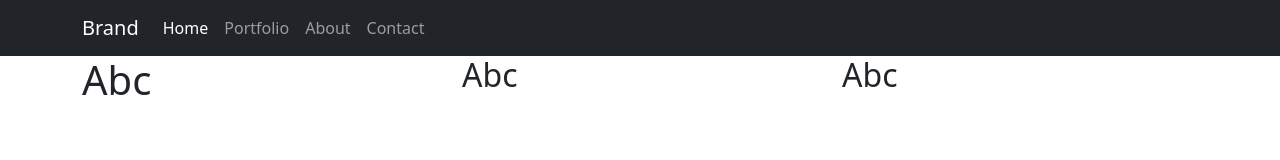
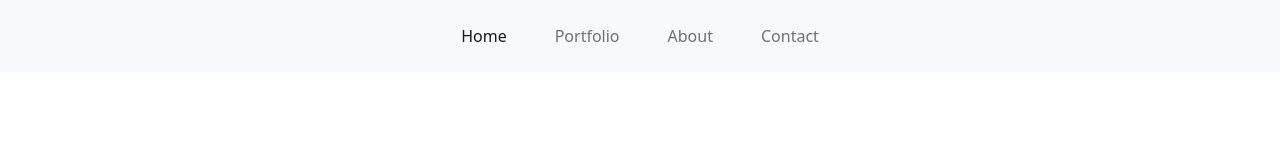
Before and after one commit to mgmediaweb/try-bootstrap, a website: page index.html in a window 1280 px wide. Drawn offline with nearby package versions, Linux system fonts and the light colour scheme.

Commit message:
Create the navbar menu using bootstarp

```diff
--- a/index.html
+++ b/index.html
@@ -1,50 +1,49 @@
 <!DOCTYPE html>
 <html lang="en">
   <head>
-    <meta charset="UTF-8">
-    <meta http-equiv="X-UA-Compatible" content="IE=edge">
-    <meta name="viewport" content="width=device-width, initial-scale=1.0">
+    <meta charset="UTF-8" />
+    <meta http-equiv="X-UA-Compatible" content="IE=edge" />
+    <meta name="viewport" content="width=device-width, initial-scale=1.0" />
     <title>Try Bootstrap</title>
-    <link href="https://cdn.jsdelivr.net/npm/bootstrap@5.0.2/dist/css/bootstrap.min.css" rel="stylesheet" integrity="sha384-EVSTQN3/azprG1Anm3QDgpJLIm9Nao0Yz1ztcQTwFspd3yD65VohhpuuCOmLASjC" crossorigin="anonymous">
-    <script src="https://cdn.jsdelivr.net/npm/bootstrap@5.0.2/dist/js/bootstrap.bundle.min.js" integrity="sha384-MrcW6ZMFYlzcLA8Nl+NtUVF0sA7MsXsP1UyJoMp4YLEuNSfAP+JcXn/tWtIaxVXM" crossorigin="anonymous"></script>
+    <link
+      href="https://cdn.jsdelivr.net/npm/bootstrap@5.0.2/dist/css/bootstrap.min.css"
+      rel="stylesheet"
+      integrity="sha384-EVSTQN3/azprG1Anm3QDgpJLIm9Nao0Yz1ztcQTwFspd3yD65VohhpuuCOmLASjC"
+      crossorigin="anonymous"
+    />
+    <script
+      src="https://cdn.jsdelivr.net/npm/bootstrap@5.0.2/dist/js/bootstrap.bundle.min.js"
+      integrity="sha384-MrcW6ZMFYlzcLA8Nl+NtUVF0sA7MsXsP1UyJoMp4YLEuNSfAP+JcXn/tWtIaxVXM"
+      crossorigin="anonymous"
+    ></script>
+    <link rel="preconnect" href="https://fonts.googleapis.com" />
+    <link rel="preconnect" href="https://fonts.gstatic.com" crossorigin />
+    <link
+      href="https://fonts.googleapis.com/css2?family=Playfair+Display:wght@400;700&family=Poppins:wght@300;400;600;700&display=swap"
+      rel="stylesheet"
+    />
   </head>
   <body>
-    <nav class="navbar navbar-expand-lg navbar-dark bg-dark">
+    <nav class="navbar py-3 navbar-expand-lg navbar-light bg-light">
       <div class="container">
-            <a class="navbar-brand" href="#">Brand</a>
-            <button class="navbar-toggler" type="button" data-bs-toggle="collapse" data-bs-target="#navbarNav" aria-controls="navbarNav" aria-expanded="false" aria-label="Toggle navigation">
-                <span class="navbar-toggler-icon"></span>
-            </button>
         <div class="collapse navbar-collapse" id="navbarNav">
-                <ul class="navbar-nav">
-                    <li class="nav-item">
+          <ul class="navbar-nav mx-auto">
+            <li class="nav-item mx-3">
               <a class="nav-link active" aria-current="page" href="#">Home</a>
             </li>
-                    <li class="nav-item">
+            <li class="nav-item mx-3">
               <a class="nav-link" href="#">Portfolio</a>
             </li>
-                    <li class="nav-item">
+            <li class="nav-item mx-3">
               <a class="nav-link" href="#">About</a>
             </li>
-                    <li class="nav-item">
+            <li class="nav-item mx-3">
               <a class="nav-link" href="#">Contact</a>
             </li>
           </ul>
         </div>
       </div>
     </nav>
-    <div class="container">
-        <div class="row">
-            <div class="col-12 col-md-4">
-                <h1>Abc</h1>
-            </div>
-            <div class="col-12 col-md-4">
-                <h2>Abc</h2>
-            </div>
-            <div class="col-12 col-md-4">
-                <h2>Abc</h2>
-            </div>
-        </div>
-    </div>
+    <div class="container"></div>
   </body>
 </html>
```
Lines whose indentation alone changed are shown as unchanged.
